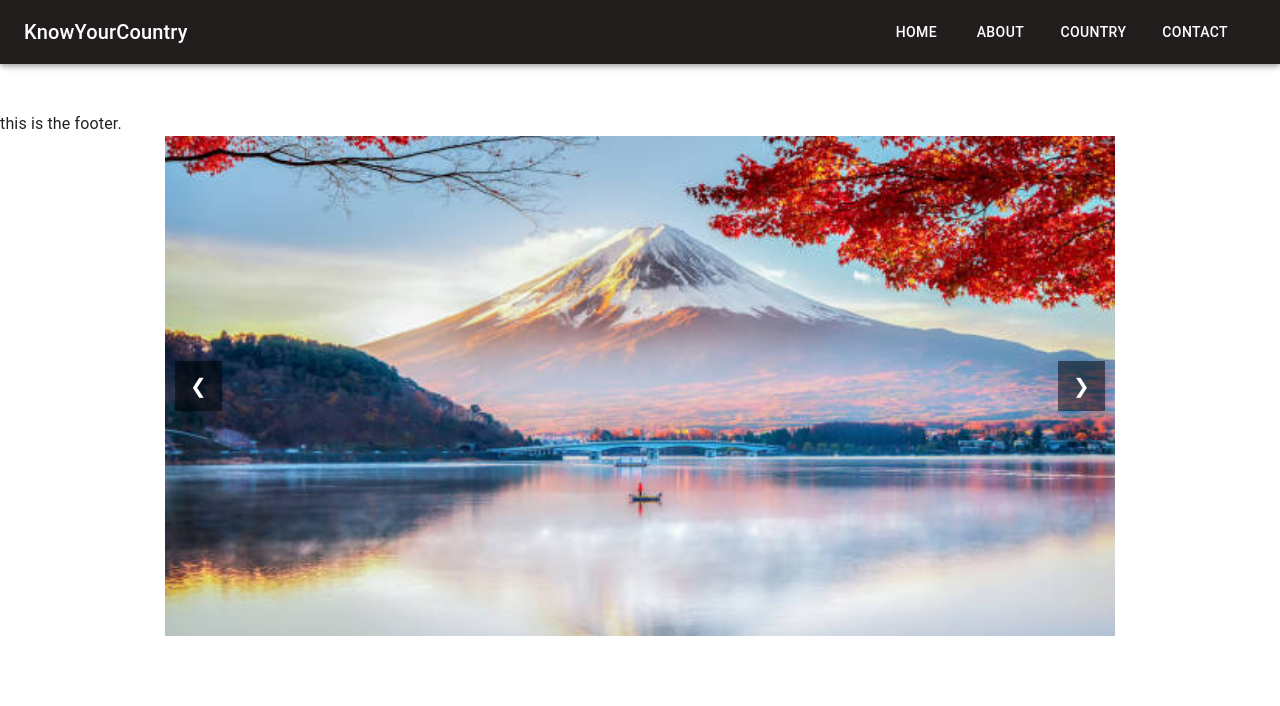
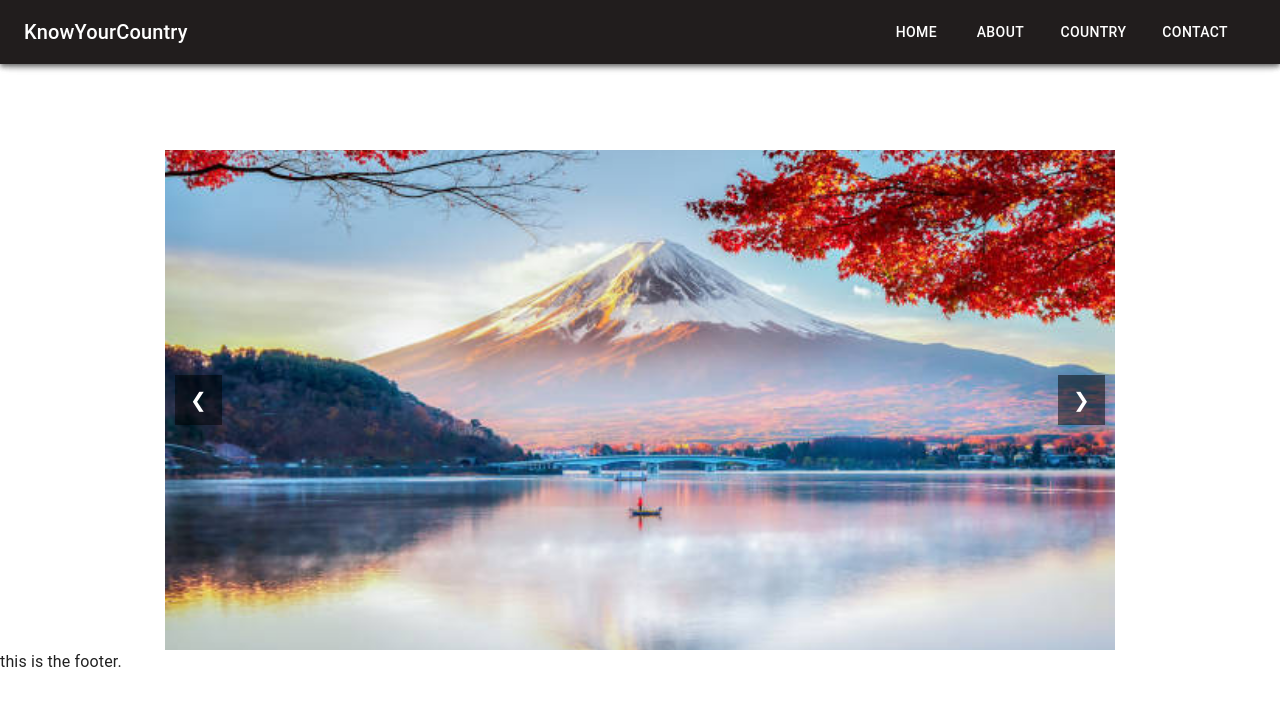
Before and after one commit to AkashRegmi/KnowYourCountry, a React (Vite) app: page / in a window 1280 px wide. Shown: the top 706 px of the page. Built offline with nearby package versions, Linux system fonts and the light colour scheme.

Commit message:
Adding the Navigation to NavBar

```diff
--- a/index.html
+++ b/index.html
@@ -2,7 +2,7 @@
 <html lang="en">
   <head>
     <meta charset="UTF-8" />
-    <link rel="icon" type="image/svg+xml" href="./src/assets/image/the-earth.webp" />
+    <link rel="icon" type="image/svg+xml" href="./src/assets/image/favicon.webp" />
     <meta name="viewport" content="width=device-width, initial-scale=1.0" />
     <title>KnowYourCountry</title>
     <link rel="stylesheet" href="index.css">
--- a/src/App.jsx
+++ b/src/App.jsx
@@ -39,6 +39,10 @@ const App = () => {
 
       },
       {
+        path: "/home",
+        element: <Home/>,
+      },
+      {
         path: "/contact",
         element: <Contact />,
       },
@@ -49,7 +53,7 @@ const App = () => {
     return (
       <div>
         <RouterProvider router={router} />
-      <ImageCarousel/>
+
       </div>
     );
   };
--- a/src/assets/components/Navbar.jsx
+++ b/src/assets/components/Navbar.jsx
@@ -14,11 +14,16 @@ import MenuIcon from '@mui/icons-material/Menu';
 import Toolbar from '@mui/material/Toolbar';
 import Typography from '@mui/material/Typography';
 import Button from '@mui/material/Button';
+import { useNavigate } from 'react-router-dom';
 
 const drawerWidth = 240;
 const navItems = ['Home', 'About', 'Country','Contact'];
 
 function Navbar(props) {
+  const navigate = useNavigate();
+  const handleNavigation = (path) => {
+    navigate(path); // ✅ Navigate to the clicked page
+  };
   const { window } = props;
   const [mobileOpen, setMobileOpen] = React.useState(false);
 
@@ -34,6 +39,7 @@ function Navbar(props) {
       <Divider />
       <List>
         {navItems.map((item) => (
+
           <ListItem key={item} disablePadding>
             <ListItemButton sx={{ textAlign: 'center' }}>
               <ListItemText primary={item} />
@@ -69,7 +75,7 @@ function Navbar(props) {
           </Typography>
           <Box sx={{ display: { xs: 'none', sm: 'block' } }}>
             {navItems.map((item) => (
-              <Button key={item} sx={{ mr:"20px",color: '#fff' }}>
+              <Button key={item} sx={{ mr:"20px",color: '#fff' }} onClick={() => handleNavigation(`/${item.toLowerCase()}`)}>
                 {item}
               </Button>
             ))}
@@ -93,7 +99,7 @@ function Navbar(props) {
           {drawer}
         </Drawer>
       </nav>
-      <Box component="main" sx={{ p: 3 }}>
+      <Box component="main" sx={{ p:0.7}}>
         <Toolbar />
 
       </Box>
--- a/src/assets/pages/Contact.jsx
+++ b/src/assets/pages/Contact.jsx
@@ -1,6 +1,7 @@
 import React, { useState } from "react";
 import Button from "@mui/material/Button";
 import { NavLink, useNavigate } from "react-router-dom";
+import Navbar from "../components/Navbar";
 
 const ContactForm = () => {
   const [formData, setFormData] = useState({
@@ -25,6 +26,7 @@ const ContactForm = () => {
   };
 
   return (
+
     <div
       style={{
         display: "flex",
--- a/src/assets/pages/Home.jsx
+++ b/src/assets/pages/Home.jsx
@@ -1,9 +1,11 @@
 import React from 'react'
-
+import ImageCarousel from "../components/ImageCarousel"
+import Navbar from '../components/Navbar'
 const Home = () => {
   return (
     <div>
-
+    <Navbar/>
+  <ImageCarousel />
 
     </div>
   )
--- a/src/assets/style/ImageCarousel.css
+++ b/src/assets/style/ImageCarousel.css
@@ -1,8 +1,9 @@
 .carousel-container {
   position: relative;
   width: 100%;
+  /* height: 100%;  */
   max-width: 950px;
-  margin: auto;
+  margin: 0px auto;
   overflow: hidden;
 }
 
```
Also changed, not shown: src/assets/image/favicon.webp (added). Lines whose indentation alone changed are shown as unchanged.
